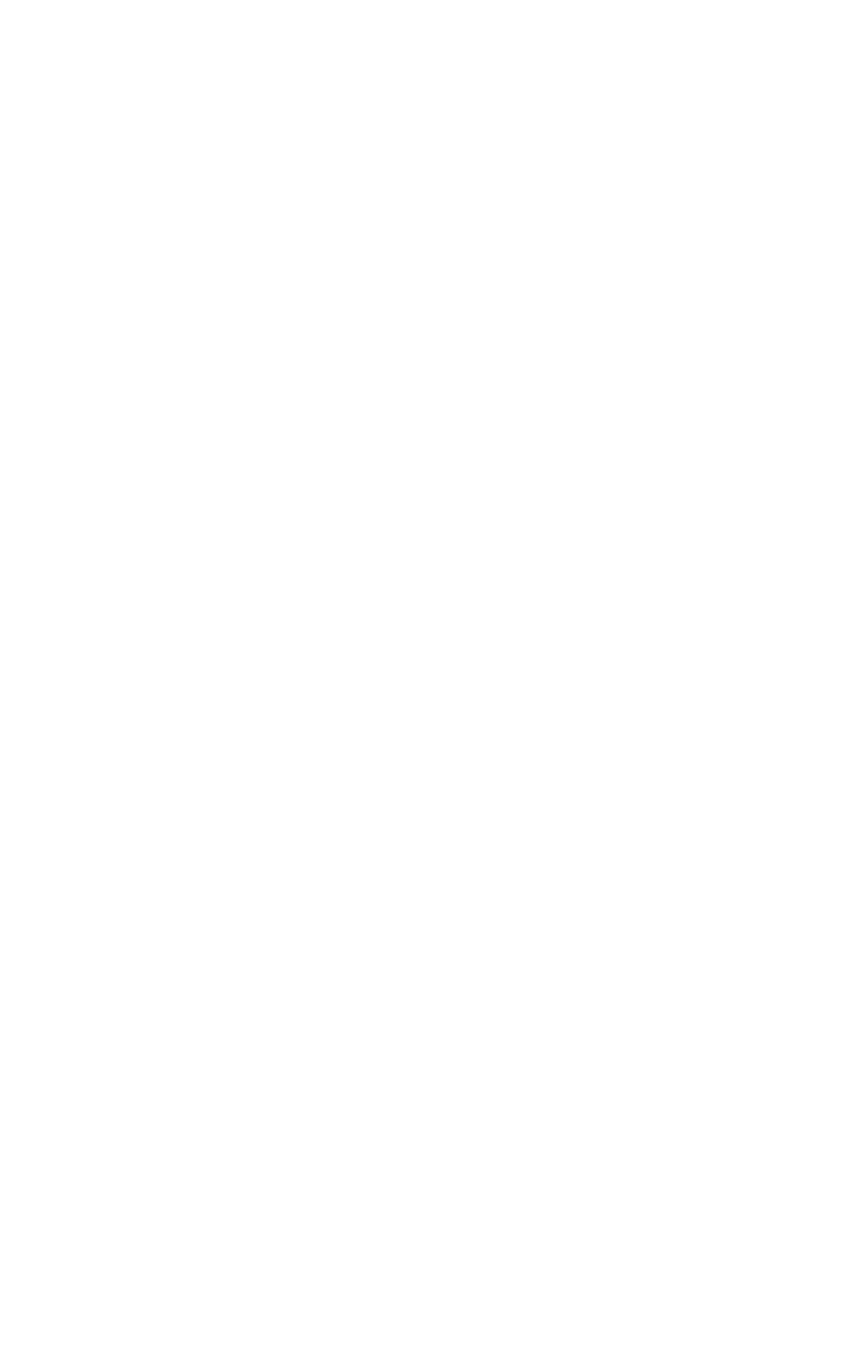
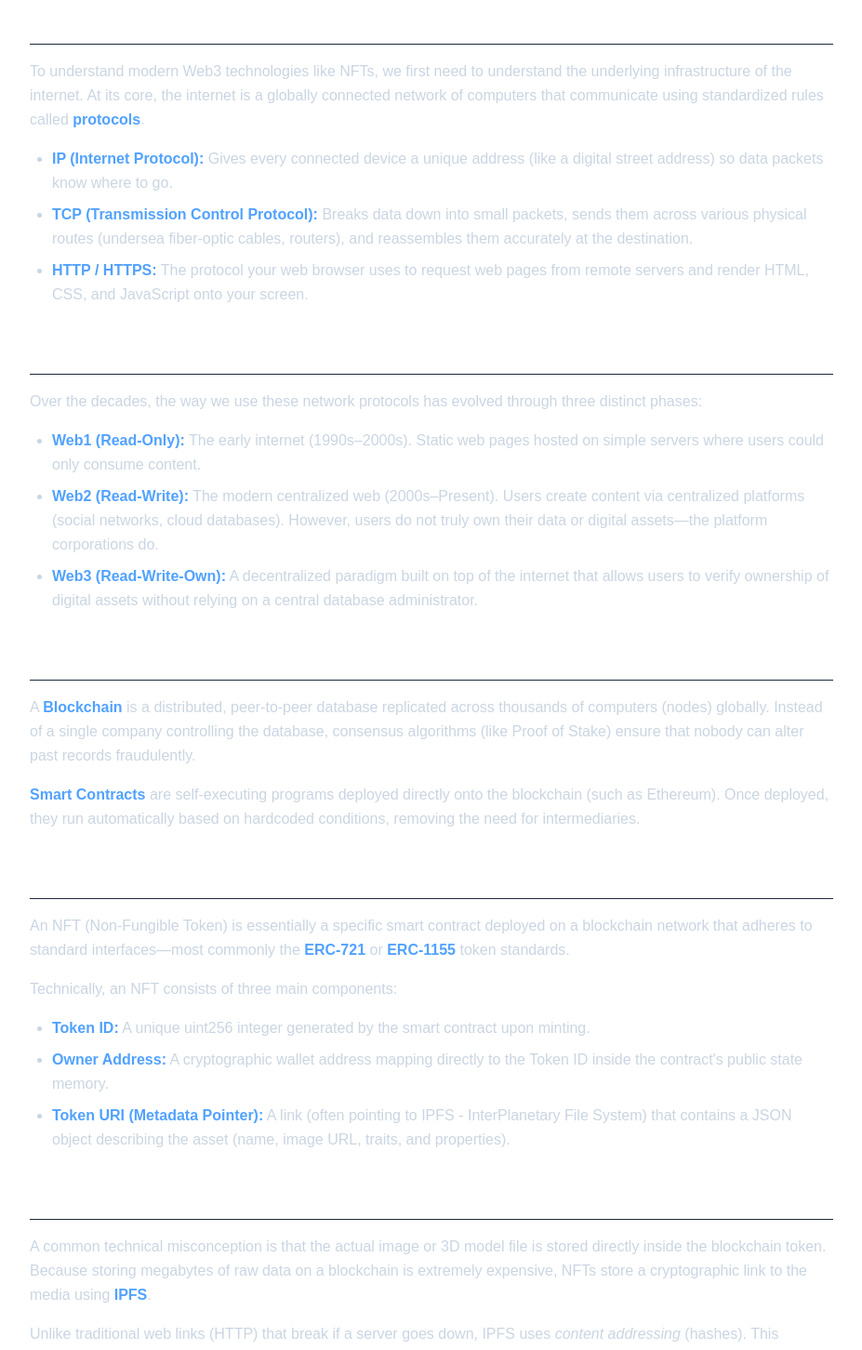
Before and after one commit to serdarozden/my-tools-site, a Next.js app: page /blog/how-internet-works-to-nfts-technical-guide in a window 1280 px wide. Before the commit this address had no page. Shown: the part 480-1932 px from the top of the page at 93% size, without its empty margins (176-1103 px from the left). Before the commit the page ends 800 px from the top, so only its background shows below. Built offline with nearby package versions, Linux system fonts and the light colour scheme.

Commit message:
added technical internet to nft guide to articles index

```diff
--- a/src/data/articles/index.js
+++ b/src/data/articles/index.js
@@ -1,7 +1,9 @@
 import { cadUnitsArticle } from './cad-units';
 import { nftGuideArticle } from './nft-guide';
+import { nftTechnicalArticle } from './nft-technical';
 
 export const articles = [
   cadUnitsArticle,
   nftGuideArticle,
+  nftTechnicalArticle,
 ];
--- /dev/null
+++ b/src/data/articles/nft-technical.js
@@ -0,0 +1,43 @@
+export const nftTechnicalArticle = {
+  slug: "how-internet-works-to-nfts-technical-guide",
+  title: "From Internet Protocols to Web3: A Technical Explanation of NFTs",
+  description: "A foundational guide explaining how the internet works, the evolution of web architecture, blockchain smart contracts, and the technical mechanics behind NFTs.",
+  date: "2026-07-22",
+  readTime: "9 min read",
+  category: "Blockchain Technology",
+  content: `
+    <h2>1. The Foundation: How Does the Internet Work?</h2>
+    <p>To understand modern Web3 technologies like NFTs, we first need to understand the underlying infrastructure of the internet. At its core, the internet is a globally connected network of computers that communicate using standardized rules called <strong>protocols</strong>.</p>
+    <ul>
+      <li><strong>IP (Internet Protocol):</strong> Gives every connected device a unique address (like a digital street address) so data packets know where to go.</li>
+      <li><strong>TCP (Transmission Control Protocol):</strong> Breaks data down into small packets, sends them across various physical routes (undersea fiber-optic cables, routers), and reassembles them accurately at the destination.</li>
+      <li><strong>HTTP / HTTPS:</strong> The protocol your web browser uses to request web pages from remote servers and render HTML, CSS, and JavaScript onto your screen.</li>
+    </ul>
+
+    <h2>2. The Evolution of the Web: Web1 to Web3</h2>
+    <p>Over the decades, the way we use these network protocols has evolved through three distinct phases:</p>
+    <ul>
+      <li><strong>Web1 (Read-Only):</strong> The early internet (1990s–2000s). Static web pages hosted on simple servers where users could only consume content.</li>
+      <li><strong>Web2 (Read-Write):</strong> The modern centralized web (2000s–Present). Users create content via centralized platforms (social networks, cloud databases). However, users do not truly own their data or digital assets—the platform corporations do.</li>
+      <li><strong>Web3 (Read-Write-Own):</strong> A decentralized paradigm built on top of the internet that allows users to verify ownership of digital assets without relying on a central database administrator.</li>
+    </ul>
+
+    <h2>3. Enter Blockchain and Smart Contracts</h2>
+    <p>A <strong>Blockchain</strong> is a distributed, peer-to-peer database replicated across thousands of computers (nodes) globally. Instead of a single company controlling the database, consensus algorithms (like Proof of Stake) ensure that nobody can alter past records fraudulently.</p>
+    <p><strong>Smart Contracts</strong> are self-executing programs deployed directly onto the blockchain (such as Ethereum). Once deployed, they run automatically based on hardcoded conditions, removing the need for intermediaries.</p>
+
+    <h2>4. What is an NFT Technically? (ERC-721 Standard)</h2>
+    <p>An NFT (Non-Fungible Token) is essentially a specific smart contract deployed on a blockchain network that adheres to standard interfaces—most commonly the <strong>ERC-721</strong> or <strong>ERC-1155</strong> token standards.</p>
+
+    <p>Technically, an NFT consists of three main components:</p>
+    <ul>
+      <li><strong>Token ID:</strong> A unique uint256 integer generated by the smart contract upon minting.</li>
+      <li><strong>Owner Address:</strong> A cryptographic wallet address mapping directly to the Token ID inside the contract's public state memory.</li>
+      <li><strong>Token URI (Metadata Pointer):</strong> A link (often pointing to IPFS - InterPlanetary File System) that contains a JSON object describing the asset (name, image URL, traits, and properties).</li>
+    </ul>
+
+    <h2>5. Why Decentralized Media Storage (IPFS) Matters</h2>
+    <p>A common technical misconception is that the actual image or 3D model file is stored directly inside the blockchain token. Because storing megabytes of raw data on a blockchain is extremely expensive, NFTs store a cryptographic link to the media using <strong>IPFS</strong>.</p>
+    <p>Unlike traditional web links (HTTP) that break if a server goes down, IPFS uses <i>content addressing</i> (hashes). This ensures that the metadata cannot be modified or replaced without invalidating the token's cryptographic signature.</p>
+  `
+};
```
